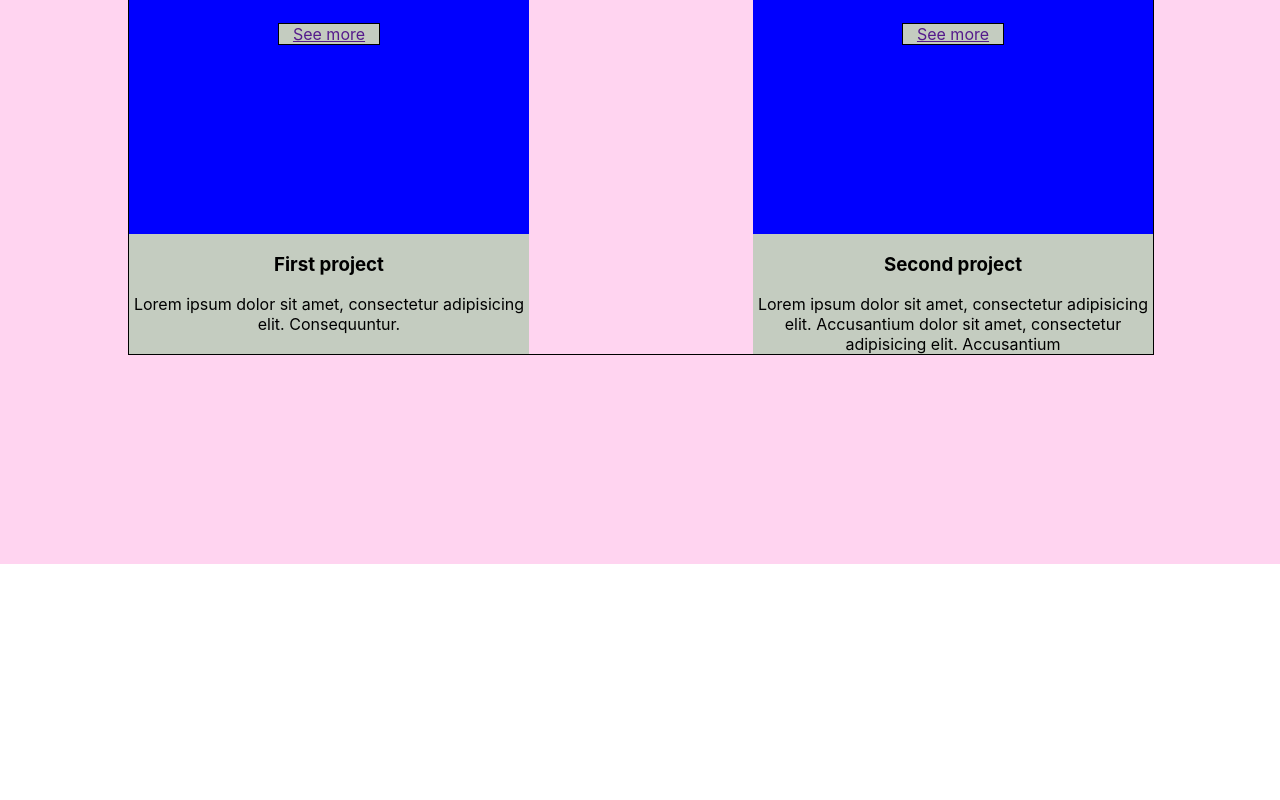
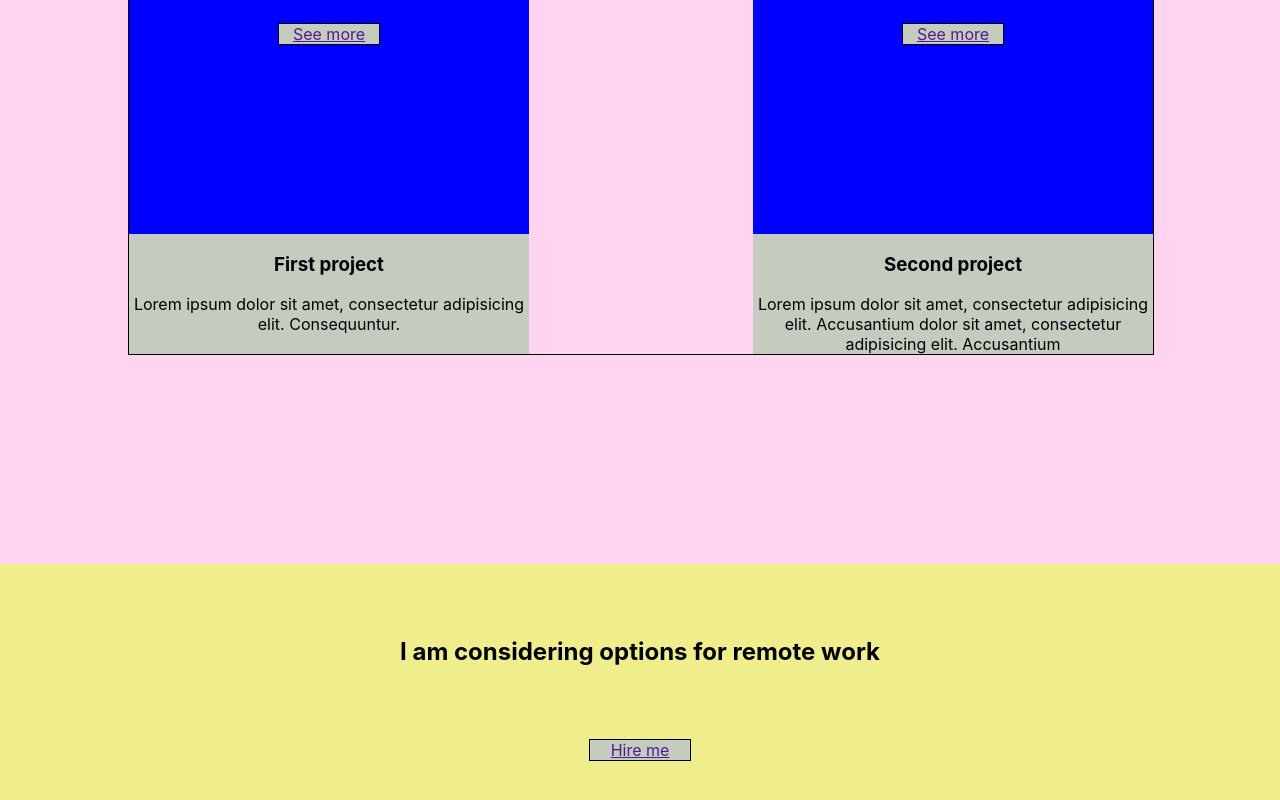
Before and after one commit to Anton-Martynenko/Portfolio, a React (Create React App) app: page / in a window 1280 px wide. Shown: the part 1916-2716 px from the top of the page. Before the commit the page ends 2480 px from the top, so only its background shows below. Built offline with nearby package versions, Linux system fonts and the light colour scheme.

Commit message:
remoteWork starts

```diff
--- a/src/App.tsx
+++ b/src/App.tsx
@@ -4,6 +4,7 @@ import Header from "./header/Header";
 import Main from "./main/Main";
 import Skills from "./skills/Skills";
 import Projects from "./projects/Projects";
+import RemoteWork from "./remoteWork/RemoteWork";
 
 function App() {
   return (
@@ -12,6 +13,7 @@ function App() {
         <Main />
         <Skills />
         <Projects />
+        <RemoteWork />
     </div>
   );
 }
--- /dev/null
+++ b/src/remoteWork/RemoteWork.module.css
@@ -0,0 +1,17 @@
+.remoteWorkBlock {
+    height: 250px;
+    background-color: #f0ee8c;
+}
+
+.remoteWorkContainer {
+    flex-direction: column;
+    justify-content: space-evenly;
+}
+
+.remoteWork {
+    border: 1px solid;
+    width: 100px;
+    background-color: #c4ccc0;
+    display: flex;
+    justify-content: center;
+}
--- /dev/null
+++ b/src/remoteWork/RemoteWork.tsx
@@ -0,0 +1,19 @@
+import React from 'react';
+import s from './RemoteWork.module.css';
+import sContainer from '../common/styles/Container.module.css'
+
+
+function RemoteWork() {
+    return (
+        <div className={s.remoteWorkBlock}>
+            <div className={`${sContainer.container} ${s.remoteWorkContainer}`}>
+                <h2>I am considering options for remote work</h2>
+                <div className={s.remoteWork}>
+                    <a href="">Hire me</a>
+                </div>
+            </div>
+        </div>
+    );
+}
+
+export default RemoteWork;
```
